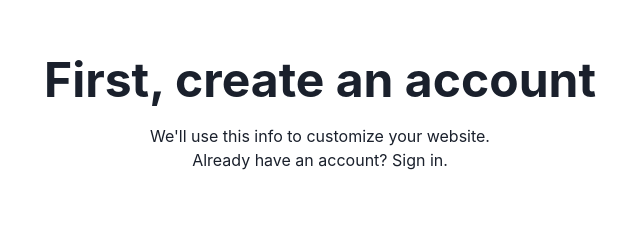
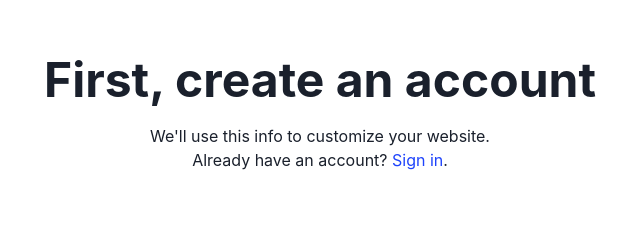
Before and after one commit to OmegaMaxy/ANE-portfolio, a Next.js app in the folder nextjs-webapp/: page /register in a window 1280 px wide. Shown: the part 104-339 px from the top of the page, without its empty margins (320-960 px from the left). Built offline with nearby package versions, Linux system fonts and the light colour scheme.

Commit message:
Update register.tsx

```diff
--- a/nextjs-webapp/pages/register.tsx
+++ b/nextjs-webapp/pages/register.tsx
@@ -27,7 +27,7 @@ const Register: NextPageWithLayout = () => {
                 <Text pt={5}>
                     We'll use this info to customize your website.
                     <br/>
-                    Already have an account? <ChakraLink href="/login" color="main.900">Sign in</ChakraLink>.
+                    Already have an account? <ChakraLink href="/login" color="main.500">Sign in</ChakraLink>.
                 </Text>
             </Flex>
             <Flex justify="center" pt="10" textAlign="center">
```
